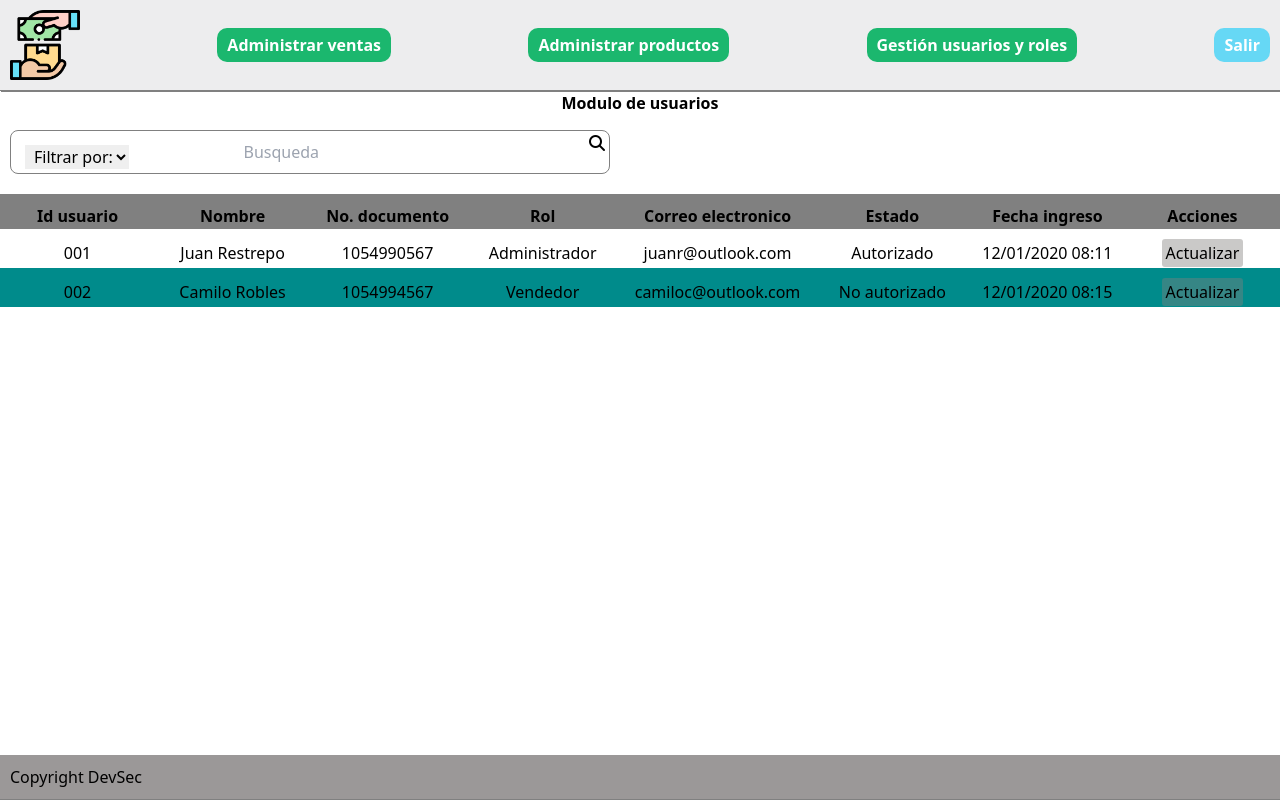
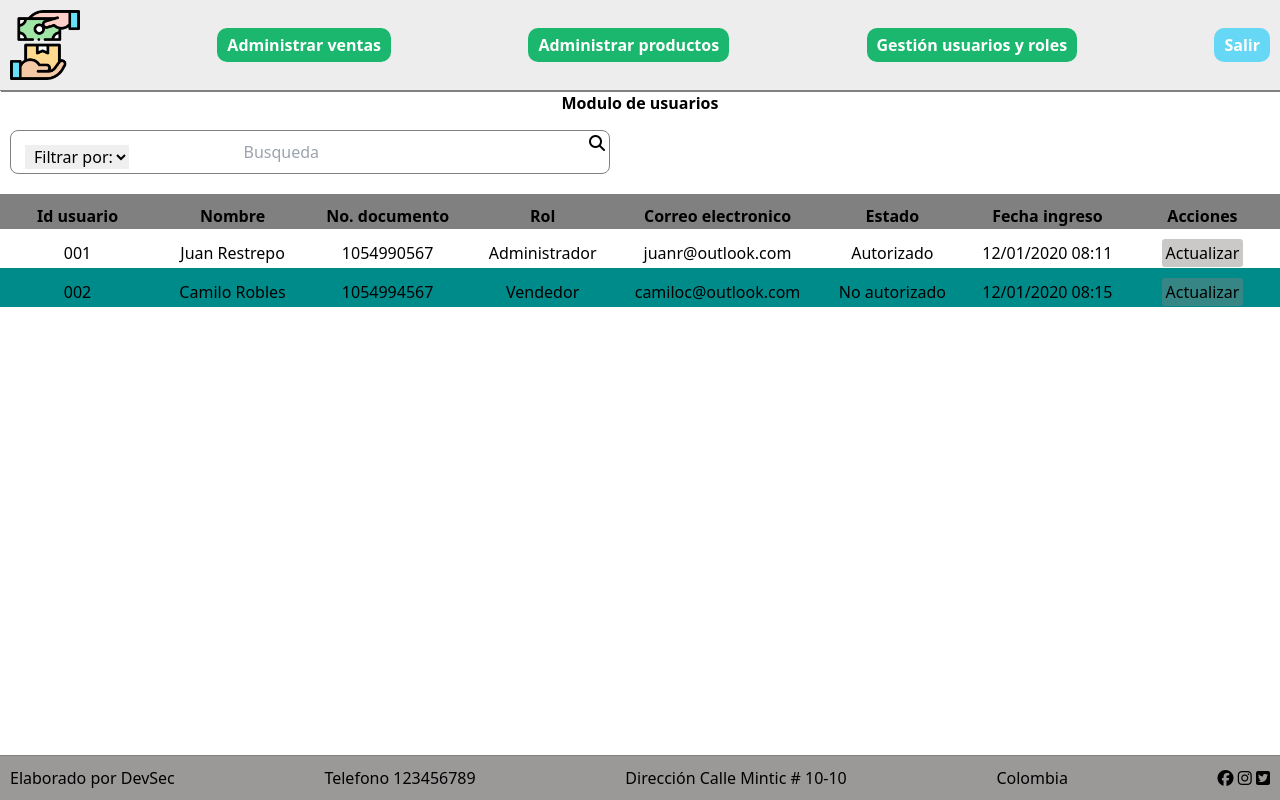
Before and after one commit to Mision-Tic-Dev-Sec/Proyecto3-MisionTic, a React (Create React App) app: page /administraRoles in a window 1280 px wide. Built offline with nearby package versions, Linux system fonts and the light colour scheme.

Commit message:
Se ajusta el footer

```diff
--- a/src/components/Footer.jsx
+++ b/src/components/Footer.jsx
@@ -3,7 +3,28 @@ import React from 'react'
 const Footer = () => {
     return (
         <footer>
-            Copyright DevSec
+            <ul className ='footerStyle'>
+                <li>
+                    Elaborado por DevSec
+                </li>
+                <li>
+                    Telefono 123456789
+                </li>
+                <li>
+                    Dirección Calle Mintic # 10-10
+                </li>
+                <li>
+                    Colombia
+                </li>
+                <li>
+                    <i class="fab fa-facebook"></i>
+                    <span>          </span>
+                    <i class="fab fa-instagram"></i>
+                    <span>          </span>
+                    <i class="fab fa-twitter-square"></i>
+                </li>
+            </ul>
+
         </footer>
     )
 }
--- a/src/styles/styles.css
+++ b/src/styles/styles.css
@@ -40,8 +40,14 @@ ul {
 .mainContainer > footer {
   background-color: rgb(155, 152, 152);
   padding: 10px;
-  border-bottom: 1px solid grey;
+  border-top: 1px solid grey;
   box-shadow: 1px 1px grey;
+
+}
+
+.footerStyle{
+  display: flex;
+  justify-content: space-between;
 }
 
 .navbar {
```
